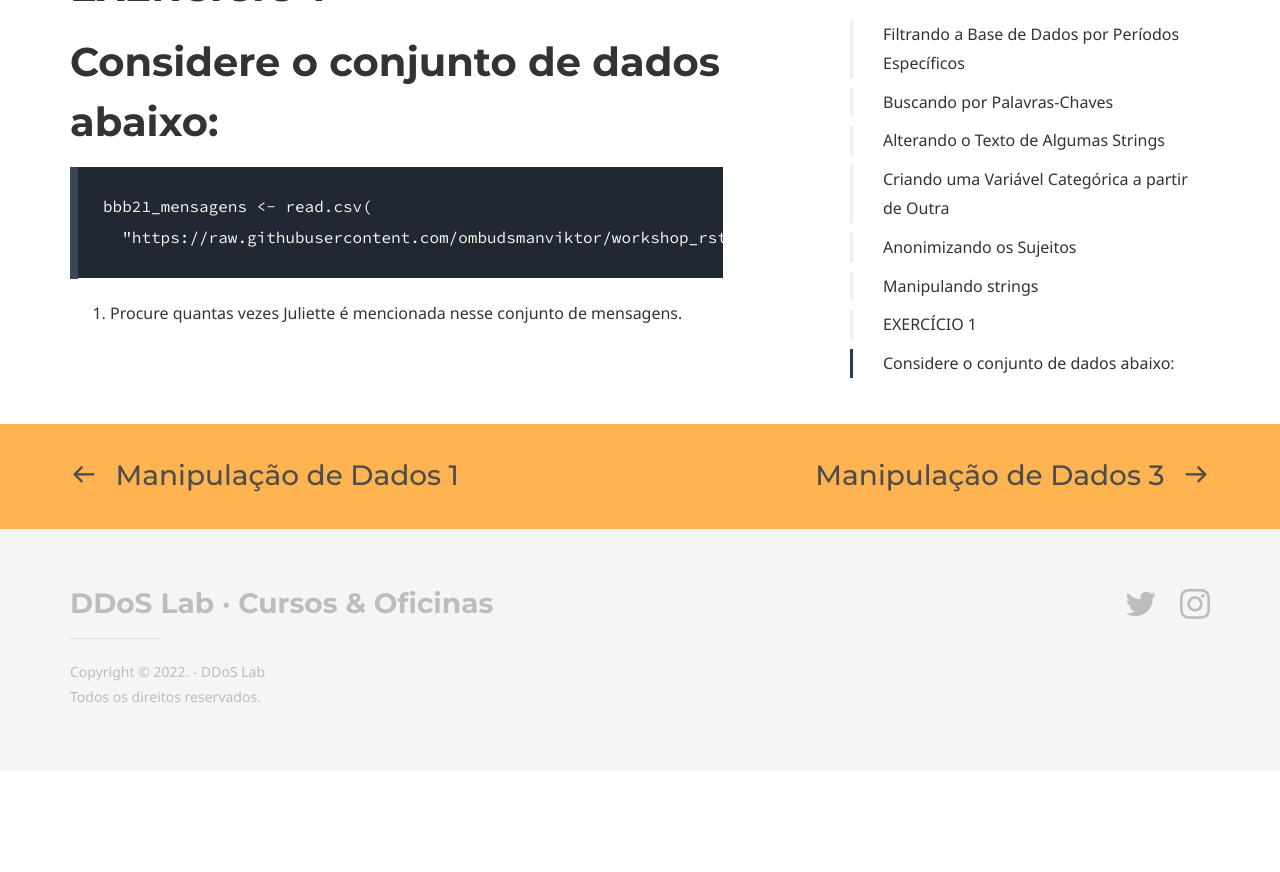
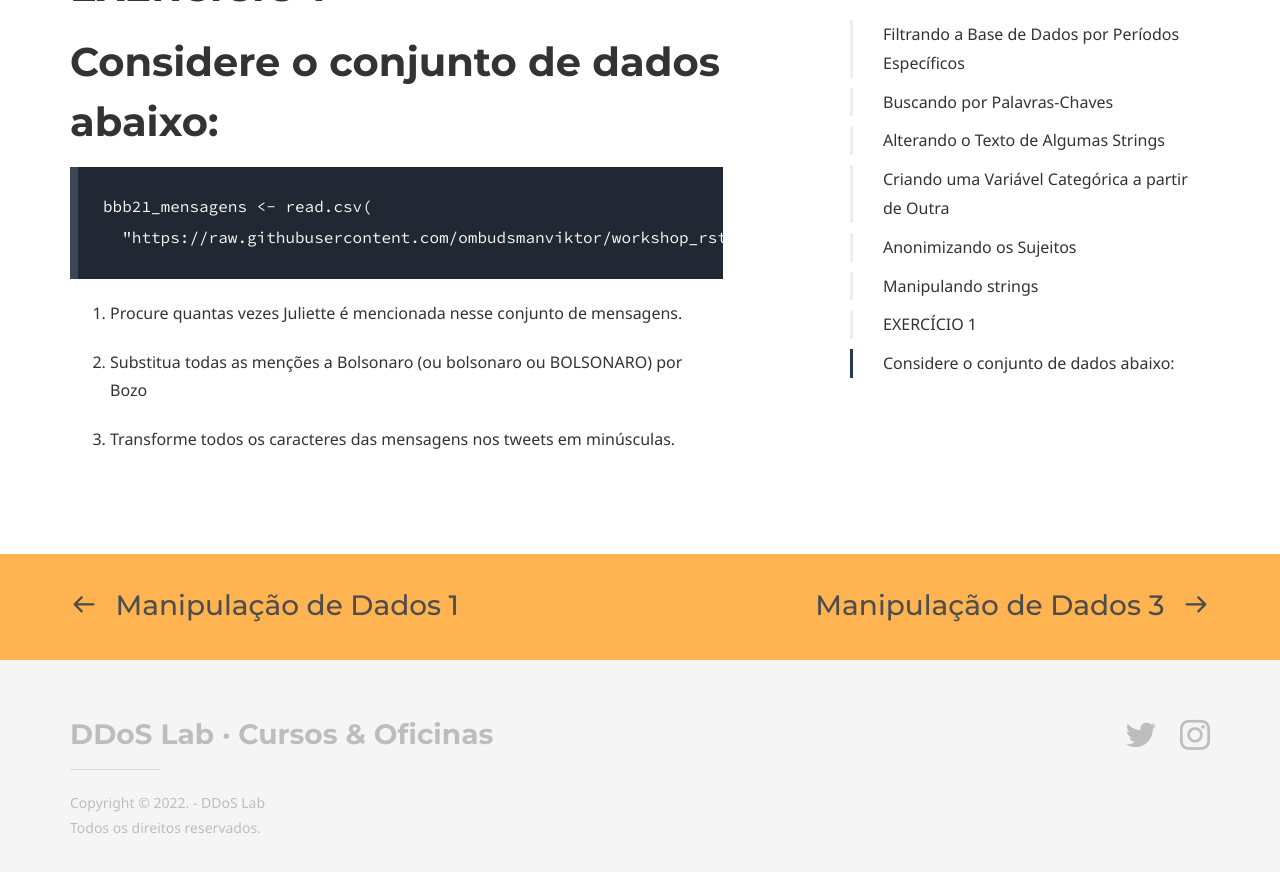
Before and after one commit to coLAB-UFF/docs, a Jekyll site: the page built from dataviz_06.md, in a window 1280 px wide and 900 px high, scrolled down 4559 px. Shown: the top 872 px of the window. Built offline with Jekyll 4.4.1, drawn with Linux system fonts in a browser that asks for light colours; some web fonts are replaced; before the commit the page ends 5329 px from its top, so only the background shows below that.

Commit message:
Update dataviz_06.md

````diff
--- a/dataviz_06.md
+++ b/dataviz_06.md
@@ -151,3 +151,7 @@ bbb21_mensagens <- read.csv(
 ```
 
 1. Procure quantas vezes Juliette é mencionada nesse conjunto de mensagens.
+
+2. Substitua todas as menções a Bolsonaro (ou bolsonaro ou BOLSONARO) por Bozo
+
+3. Transforme todos os caracteres das mensagens nos tweets em minúsculas.
````
